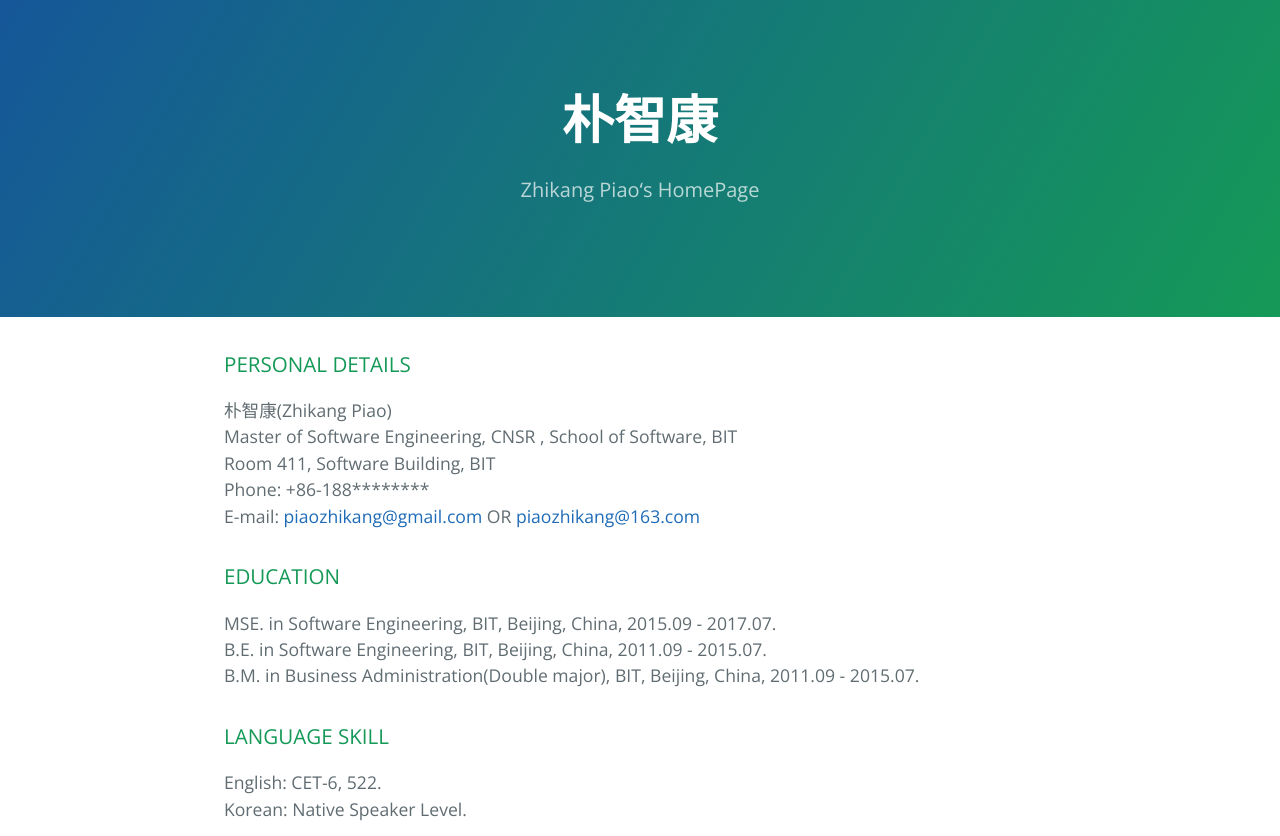
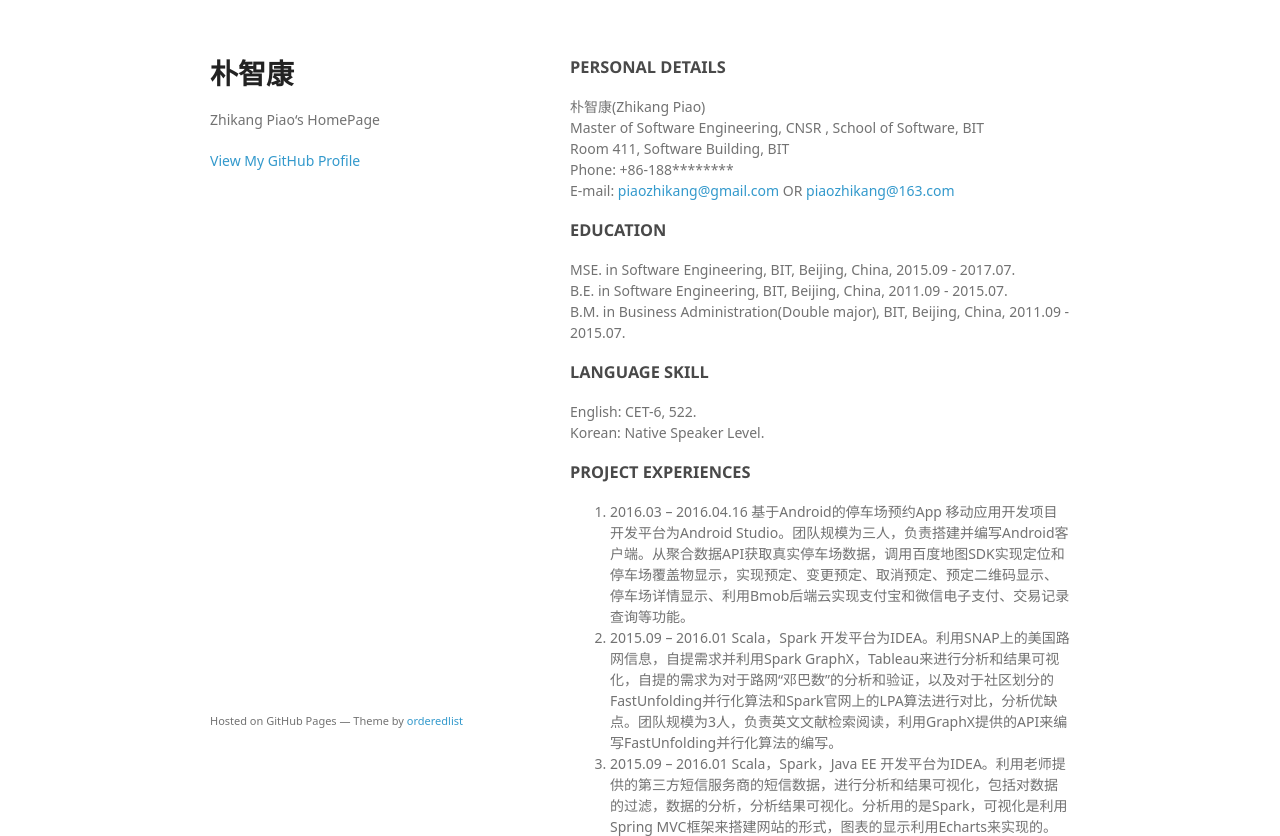
Before and after one commit to nemare/nemare.github.io, a plain HTML site: page index.html in a window 1280 px wide. Shown: the top 836 px of the page. Drawn offline with nearby package versions, Linux system fonts and the light colour scheme; a web font is replaced by a local one.

Commit message:
Replace master branch with page content via GitHub

```diff
--- a/index.html
+++ b/index.html
@@ -1,22 +1,29 @@
-<!DOCTYPE html>
-<html lang="en-us">
+<!doctype html>
+<html>
   <head>
-    <meta charset="UTF-8">
+    <meta charset="utf-8">
+    <meta http-equiv="X-UA-Compatible" content="chrome=1">
     <title>朴智康 by nemare</title>
-    <meta name="viewport" content="width=device-width, initial-scale=1">
-    <link rel="stylesheet" type="text/css" href="stylesheets/normalize.css" media="screen">
-    <link href='https://fonts.googleapis.com/css?family=Open+Sans:400,700' rel='stylesheet' type='text/css'>
-    <link rel="stylesheet" type="text/css" href="stylesheets/stylesheet.css" media="screen">
-    <link rel="stylesheet" type="text/css" href="stylesheets/github-light.css" media="screen">
+
+    <link rel="stylesheet" href="stylesheets/styles.css">
+    <link rel="stylesheet" href="stylesheets/github-light.css">
+    <meta name="viewport" content="width=device-width">
+    <!--[if lt IE 9]>
+    <script src="//html5shiv.googlecode.com/svn/trunk/html5.js"></script>
+    <![endif]-->
   </head>
   <body>
-    <section class="page-header">
-      <h1 class="project-name">朴智康</h1>
-      <h2 class="project-tagline">Zhikang Piao‘s HomePage</h2>
-    </section>
+    <div class="wrapper">
+      <header>
+        <h1>朴智康</h1>
+        <p>Zhikang Piao‘s HomePage</p>
 
-    <section class="main-content">
-      <h3>
+
+        <p class="view"><a href="https://github.com/nemare">View My GitHub Profile</a></p>
+
+      </header>
+      <section>
+        <h3>
 <a id="personal-details" class="anchor" href="#personal-details" aria-hidden="true"><span aria-hidden="true" class="octicon octicon-link"></span></a>PERSONAL DETAILS</h3>
 
 <p>朴智康(Zhikang Piao)<br>
@@ -89,14 +96,12 @@ Korean: Native Speaker Level.</p>
 
 <p>王勇副教授<br>
 Phone：13911909560 OR 18511855687</p>
-
-      <footer class="site-footer">
-
-        <span class="site-footer-credits">This page was generated by <a href="https://pages.github.com">GitHub Pages</a> using the <a href="https://github.com/jasonlong/cayman-theme">Cayman theme</a> by <a href="https://twitter.com/jasonlong">Jason Long</a>.</span>
+      </section>
+      <footer>
+        <p><small>Hosted on GitHub Pages &mdash; Theme by <a href="https://github.com/orderedlist">orderedlist</a></small></p>
       </footer>
-
-    </section>
-
+    </div>
+    <script src="javascripts/scale.fix.js"></script>
 
   </body>
 </html>
```
